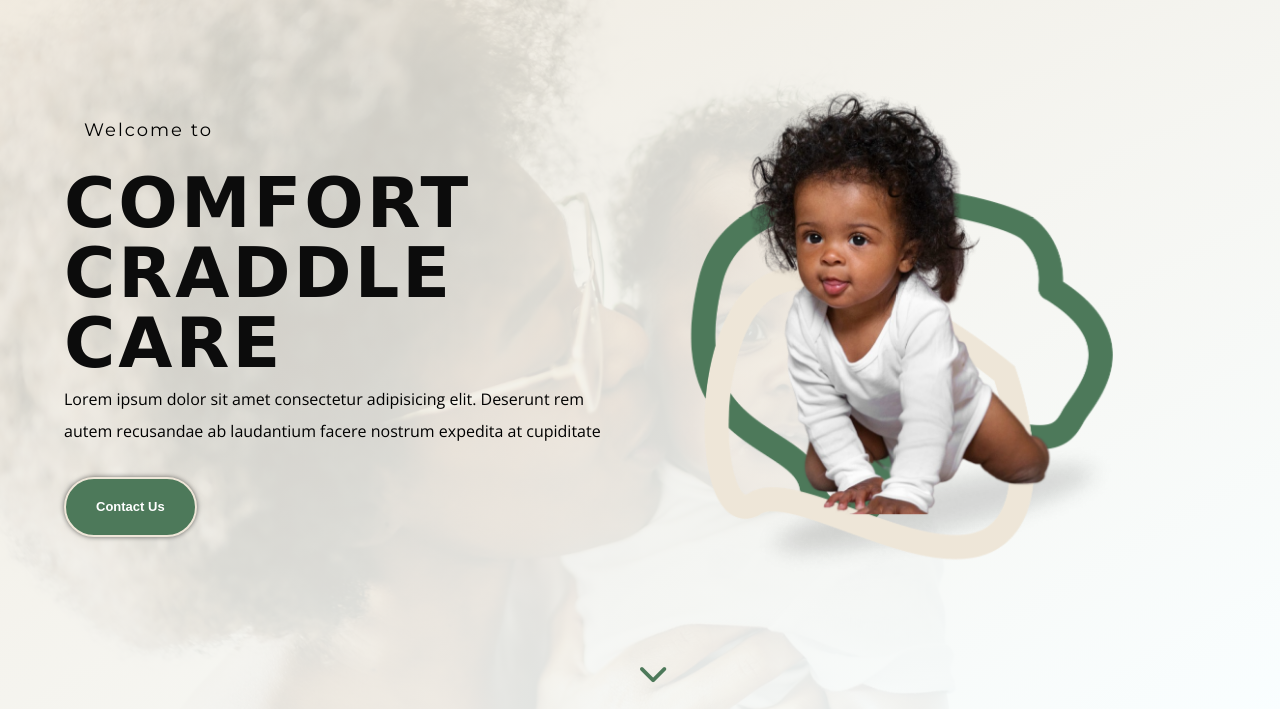
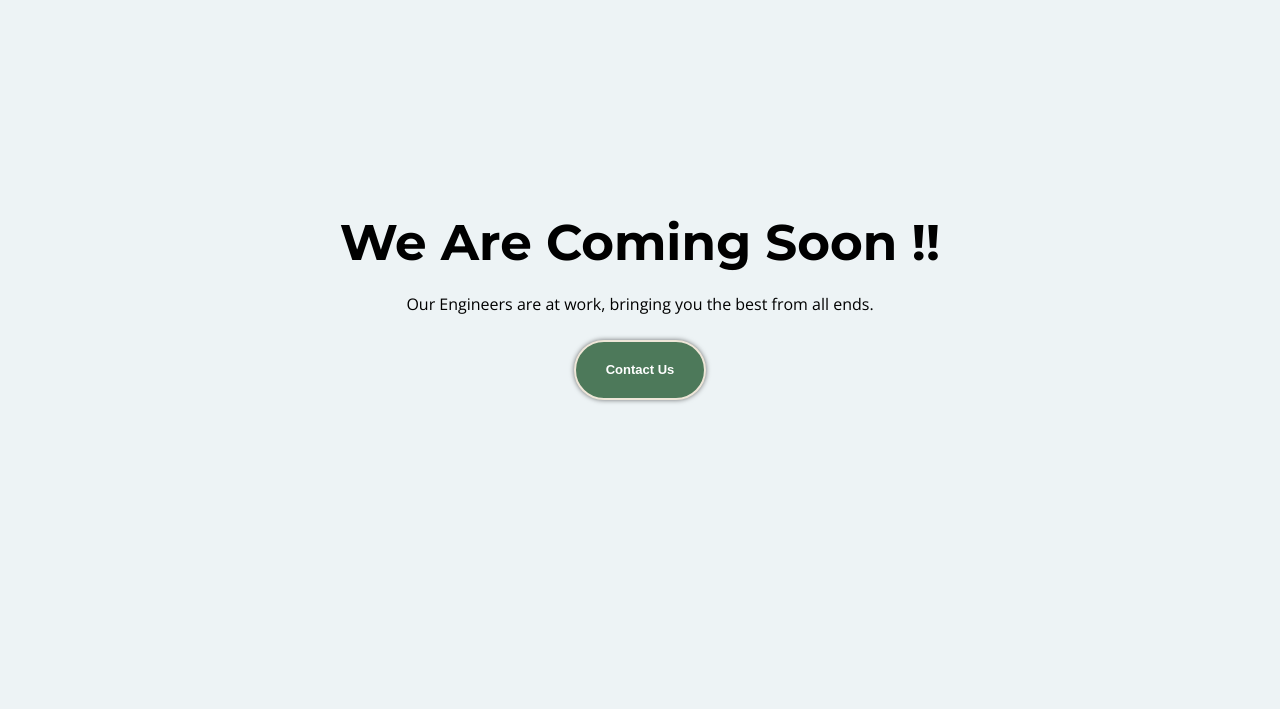
Before and after one commit to Carbell-sarfo/Comfort-Craddle, an Eleventy site: page src/index.njk in a window 1280 px wide. Shown: the part 91-800 px from the top of the page. Built offline with nearby package versions, Linux system fonts and the light colour scheme; Eleventy itself is replaced by a stand-in of ours; files that its build step writes are made by us from their sources; a web font is replaced by a local one.

Commit message:
starting welcome page

```diff
--- a/src/_includes/navigation.njk
+++ b/src/_includes/navigation.njk
@@ -20,7 +20,8 @@
 
             <!-- LOGO -->
             <a href="/" class="logo">
-                <img src="/assets/logo-white.png" alt="Carbell Sarfo logo" class="logo-img">
+                <img src="/assets/logo-white.png" alt="Newborn Care Specialist
+" class="logo-img">
             </a>
             <ul class="nav-list">
                 <li class="nav-item">
--- a/src/index.njk
+++ b/src/index.njk
@@ -2,6 +2,18 @@
 title: Comfort Care Craddle
 layout: 'base.njk'
 ---
+
+
+{# We Are coming soon #}
+<div class="section-coming">
+    <div class="container wrapper">
+        <div class="coming-text">
+            <h1>We Are Coming Soon !!</h1>
+            <p>Our Engineers are at work, bringing you the best from all ends.</p>
+            <a href="#section-contact" class="btn btn-primary">Contact Us</a>
+        </div>
+    </div>
+</div>
 
 
 
--- a/src/sass/pages/_index.scss
+++ b/src/sass/pages/_index.scss
@@ -1,3 +1,31 @@
+// coming soon page
+.section-coming {
+    width: 100%;
+    height: 100vh;
+
+    .coming-text {
+        width: 100%;
+        height: 100%;
+        display: flex;
+        flex-direction: column;
+        align-items: center;
+        justify-content: center;
+        text-align: center;
+
+        h1 {
+            font-size: 5rem;
+            line-height: 1;
+        }
+
+        p {
+            margin: 2rem 0;
+        }
+    }
+}
+
+
+
+
 // == Section-hero ==
 .section-hero {
     width: 100%;
```
Also changed, not shown: public/css/main.css, public/index.html, public/privacy-policy/index.html, public/terms-of-service/index.html.
